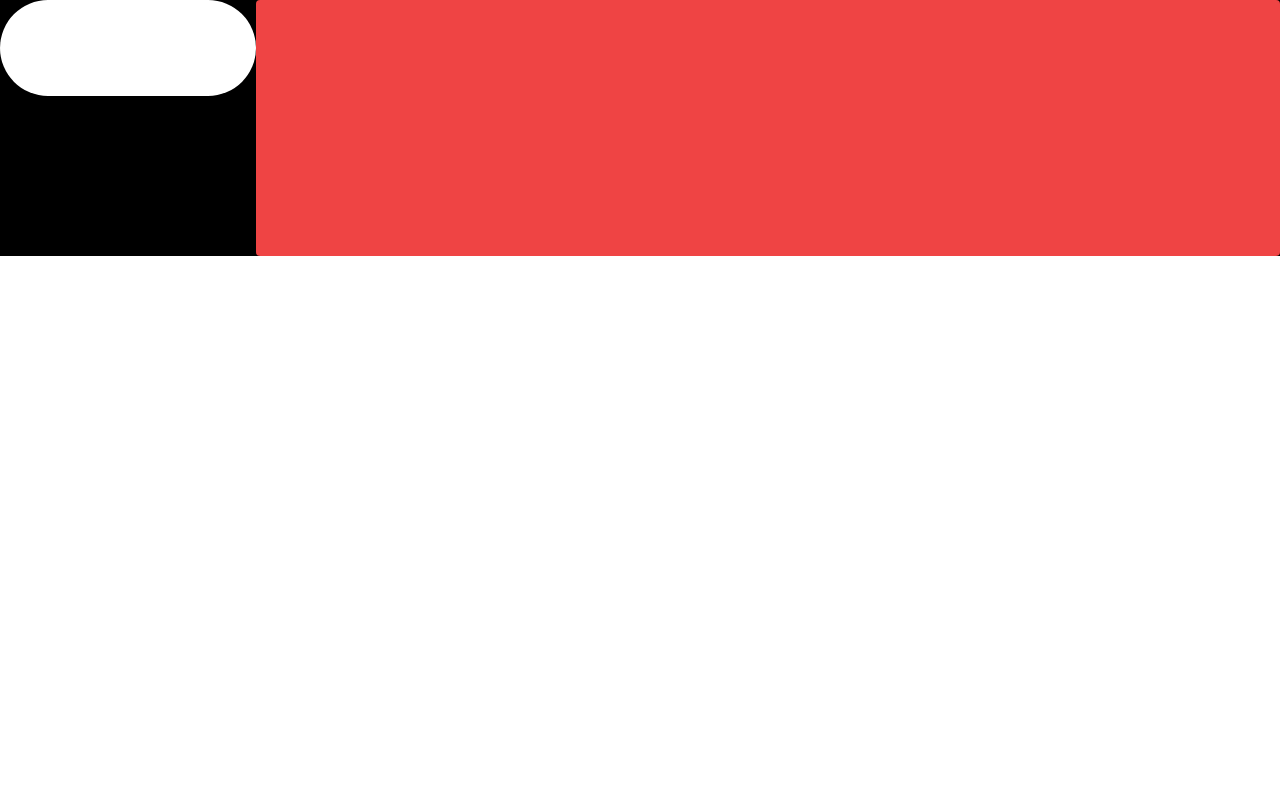
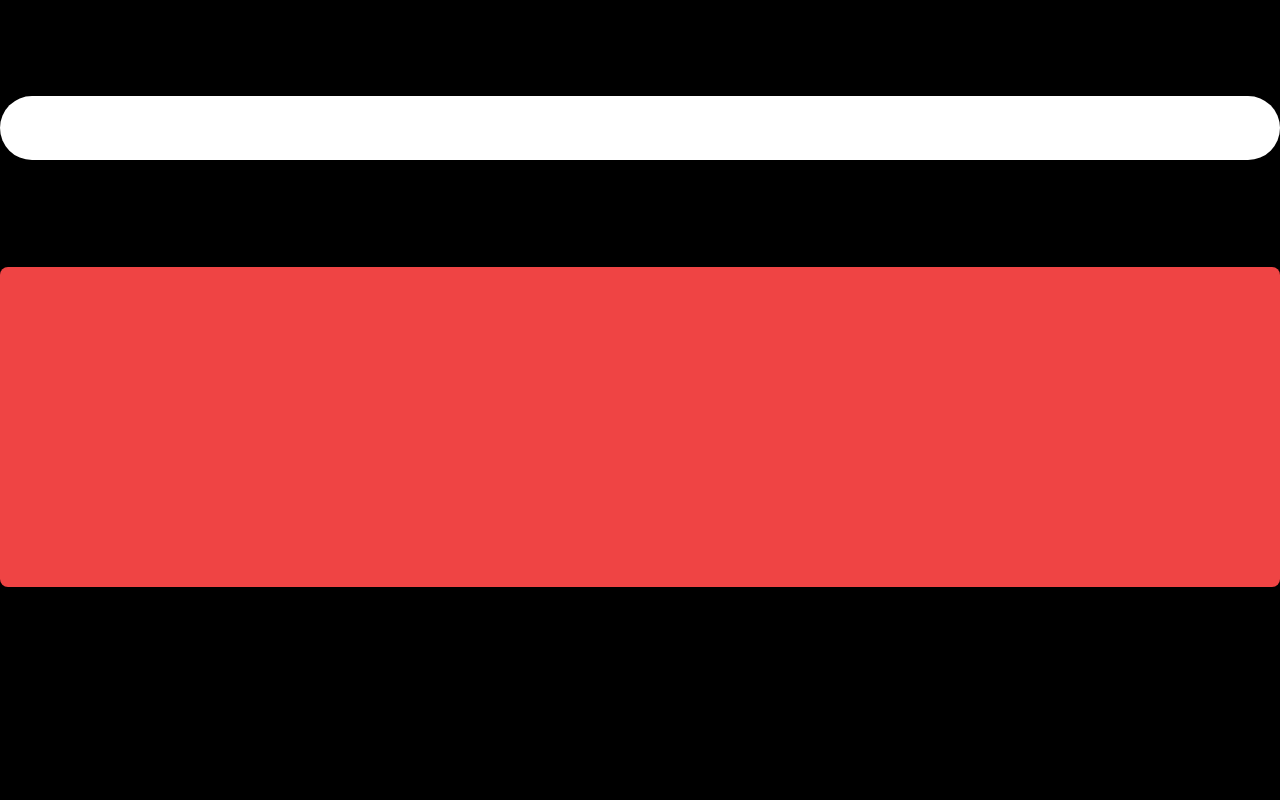
Before and after one commit to DeLadyJ/Deliveradle8, a plain HTML site: page index.html in a window 1280 px wide. Drawn offline with nearby package versions, Linux system fonts and the light colour scheme.

```diff
--- a/index.html
+++ b/index.html
@@ -4,9 +4,10 @@
         <link href="https://cdn.jsdelivr.net/npm/daisyui@2.42.1/dist/full.css" rel="stylesheet" type="text/css" / >
         <script src="https://cdn.tailwindcss.com"></script>
     </head>
-    <body class="bg-black h-full w-full flex">
-        <header class=""></header>
-        <nav class="bg-white rounded-full h-24 w-80"></nav>
-        <label class="bg-red-500 h-64 w-full rounded"></label>
+    <body class="bg-black h-screen w-screen grid grid-col">
+        <nav class="bg-white rounded-full h-16 w-full mt-24"></nav>
+
+        <div class="bg-red-500 h-80 w-full rounded-lg"></div>
+        <div class="bg-black"></div>
     </body>
 </html>
```
